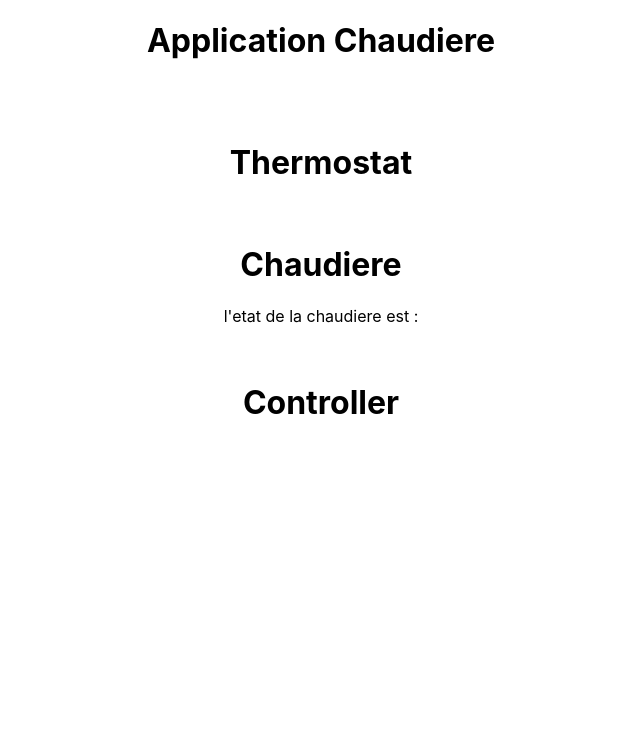
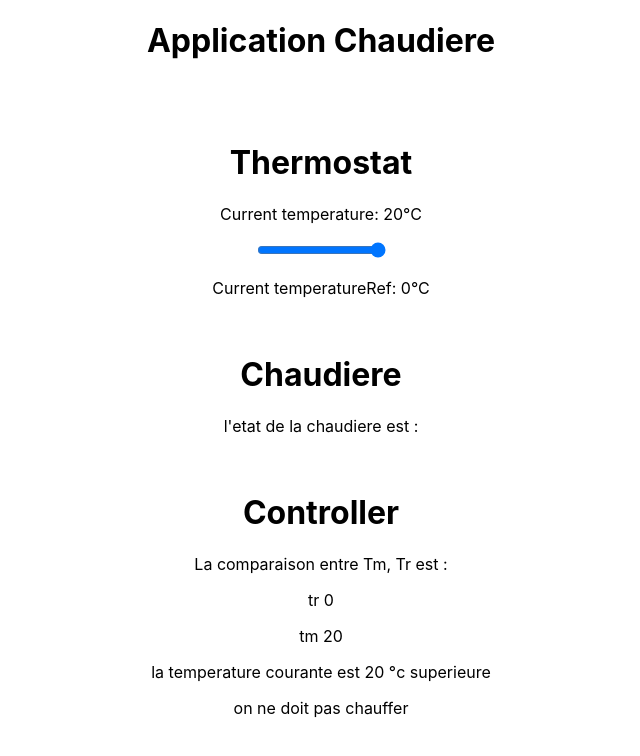
Before and after one commit to Yuss9/TP2_INFO801, a React (Create React App) app: page / in a window 1280 px wide. Shown: the top 756 px of the page, without its empty margins (319-959 px from the left). Built offline with nearby package versions, Linux system fonts and the light colour scheme.

Commit message:
@TODO Chaudiere

```diff
--- a/src/App/App.tsx
+++ b/src/App/App.tsx
@@ -1,12 +1,15 @@
-import React from 'react';
+import React, { useRef } from 'react';
 import logo from '../logo.svg';
 import './App.css';
 import Thermostat from "./features/Thermostat/Thermostat";
 import Chaudiere from "./features/Chaudière/Chaudiere";
 import Controller from "./features/Controlleur/Controller";
+import { Provider } from 'react-redux';
+import { store } from './store';
 
 function App() {
     return (
+        <Provider store={store}>
         <div className="App">
             <header><h1>Application Chaudiere</h1></header>
             <br/>
@@ -18,6 +21,7 @@ function App() {
             <Controller></Controller>
             <br/>
         </div>
+        </Provider>
     );
 }
 
--- a/src/App/epics.ts
+++ b/src/App/epics.ts
@@ -0,0 +1 @@
+export {}
--- a/src/App/features/Controlleur/Controller.tsx
+++ b/src/App/features/Controlleur/Controller.tsx
@@ -1,10 +1,34 @@
-import React from 'react';
+import React, { useEffect } from 'react';
+import { useSelector } from "react-redux";
+import { useDispatch } from "react-redux";
+import { selectTemperature, selectTemperatureRef } from '../Thermostat/thermostatSlice';
+import { selectCompareTmTr } from './ControllerSlice';
 
-const Controller = () => {
+
+export const Controller = () => {
+    const temperature = useSelector(selectTemperature)
+    const temperatureRef = useSelector(selectTemperatureRef)
+    const compareTmTr = useSelector(selectCompareTmTr);
+    const dispatch = useDispatch();
+
+    useEffect(() => {
+        const setCompareTmTr = (compareTmTr: number) => {
+            const resultingTemperature = temperature - temperatureRef;
+            dispatch({type: 'controller/setCompareTmTr', payload: resultingTemperature});
+        };
+        setCompareTmTr(compareTmTr);
+        console.log("temperatureRef", temperatureRef);
+    }, [dispatch,temperature, temperatureRef, compareTmTr]);
     return (
-        <div>
-            <h1>Controller</h1>
-        </div>
+      <div>
+        <h1>Controller</h1>
+        <p>La comparaison entre Tm, Tr est : </p>
+        <p> tr {temperatureRef}</p>
+        <p> tm {temperature}</p>
+        <p>la temperature courante est {compareTmTr} {compareTmTr> 0 ? ' °c superieure':' °c inferieure'}</p>
+        {compareTmTr > 0 ? <p>on ne doit pas chauffer</p> : <p>on doit chauffer</p>}
+
+      </div>
     );
 };
 
--- a/src/App/features/Controlleur/ControllerSlice.ts
+++ b/src/App/features/Controlleur/ControllerSlice.ts
@@ -1 +1,19 @@
-export {}
+import { createSlice, PayloadAction } from '@reduxjs/toolkit';
+
+const initialState = {
+  comparaisonTmTr: 0,
+};
+
+export const ControllerSlice = createSlice({
+    name: 'controller',
+    initialState,
+    reducers:{
+        setCompareTmTr: (state, action: PayloadAction<number>) => {
+            state.comparaisonTmTr = action.payload;
+        }
+    },
+});
+export const {setCompareTmTr} = ControllerSlice.actions;
+
+export const selectCompareTmTr = (state: any) => state.controller.comparaisonTmTr;
+export default ControllerSlice.reducer;
--- a/src/App/features/Thermostat/Thermostat.tsx
+++ b/src/App/features/Thermostat/Thermostat.tsx
@@ -1,10 +1,29 @@
-import * as React from 'react';
+import React from 'react';
+import { useSelector } from 'react-redux';
+import { selectTemperature, selectTemperatureRef } from './thermostatSlice';
+import { useDispatch } from 'react-redux';
 
+export default function Thermostat() {
+  const temperature = useSelector(selectTemperature);
+  const temperatureRef = useSelector(selectTemperatureRef);
+  const dispatch = useDispatch();
 
-export default function Thermostat(){
-    return (
-        <div>
-            <h1>Thermostat</h1>
-        </div>
-    );
-};
+    const setTemperatureRef = (temperatureRef: number) => {
+        dispatch({type: 'thermostat/setTemperatureRef', payload: temperatureRef});
+    }
+
+  return (
+    <div>
+      <h1>Thermostat</h1>
+      <p>Current temperature: {temperature}°C</p>
+      <input type="range" min="5" max="35" step="1" onChange={
+        (event)=>{
+            setTemperatureRef(parseFloat(event.target.value))
+            console.log("temperatureRef: ", temperatureRef);
+            console.log("event: ", event.target.value);
+            ;}
+      } />
+      <p>Current temperatureRef: {temperatureRef}°C</p>
+    </div>
+  );
+}
--- a/src/App/features/Thermostat/ThermostatEpic.ts
+++ b/src/App/features/Thermostat/ThermostatEpic.ts
@@ -0,0 +1 @@
+export {}
--- a/src/App/features/Thermostat/thermostatSlice.ts
+++ b/src/App/features/Thermostat/thermostatSlice.ts
@@ -0,0 +1,25 @@
+import { createSlice } from '@reduxjs/toolkit';
+
+const initialState = {
+  temperature: 20,
+  temperatureRef: 0,
+};
+
+export const thermostatSlice = createSlice({
+  name: 'thermostat',
+  initialState,
+  reducers: {
+    setTemperatureRef: (state, action) => {
+        state.temperatureRef = action.payload;
+      },
+    setTemperature: (state, action) => {
+      state.temperature = action.payload;
+    },
+  },
+});
+
+export const { setTemperature,setTemperatureRef } = thermostatSlice.actions;
+
+export const selectTemperature = (state:any) => state.thermostat.temperature;
+export const selectTemperatureRef = (state:any) => state.thermostat.temperatureRef;
+export default thermostatSlice.reducer;
--- a/src/App/store.ts
+++ b/src/App/store.ts
@@ -1,13 +1,15 @@
 import {configureStore, getDefaultMiddleware} from '@reduxjs/toolkit';
 import {createEpicMiddleware} from "redux-observable";
-const epicMiddleware = createEpicMiddleware();
+import thermostatSlice from './features/Thermostat/thermostatSlice';
+import ControllerSlice from './features/Controlleur/ControllerSlice';
 
 export const store = configureStore({
     reducer: {
+        thermostat: thermostatSlice,
+        controller: ControllerSlice,
     },
-    middleware: (getDefaultMiddleware) => getDefaultMiddleware().concat(epicMiddleware)
 })
-epicMiddleware.run(rootEpic);
+// epicMiddleware.run(rootEpic);
 // Infer the `RootState` and `AppDispatch` types from the store itself
 export type RootState = ReturnType<typeof store.getState>
 // Inferred type: {posts: PostsState, comments: CommentsState, users: UsersState}
```
Also changed, not shown: 1 other file (tests, documents, lock files or other folders).
